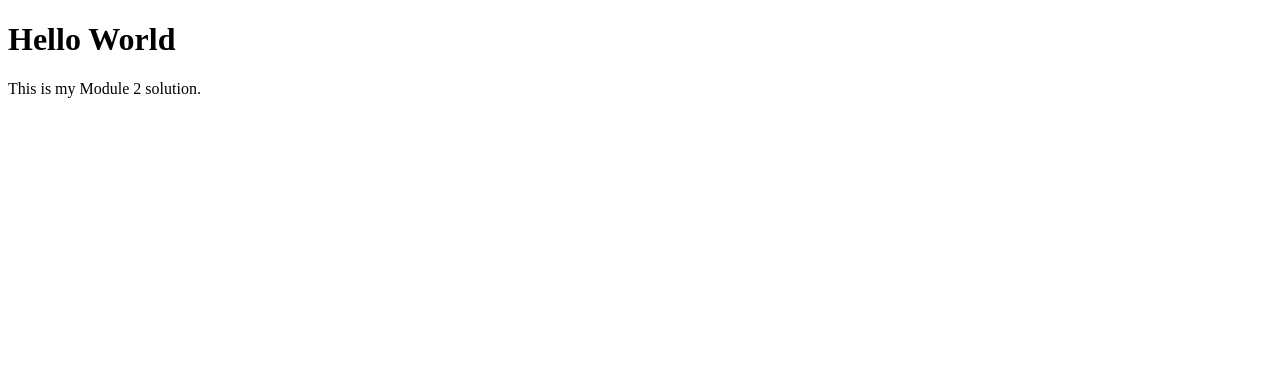
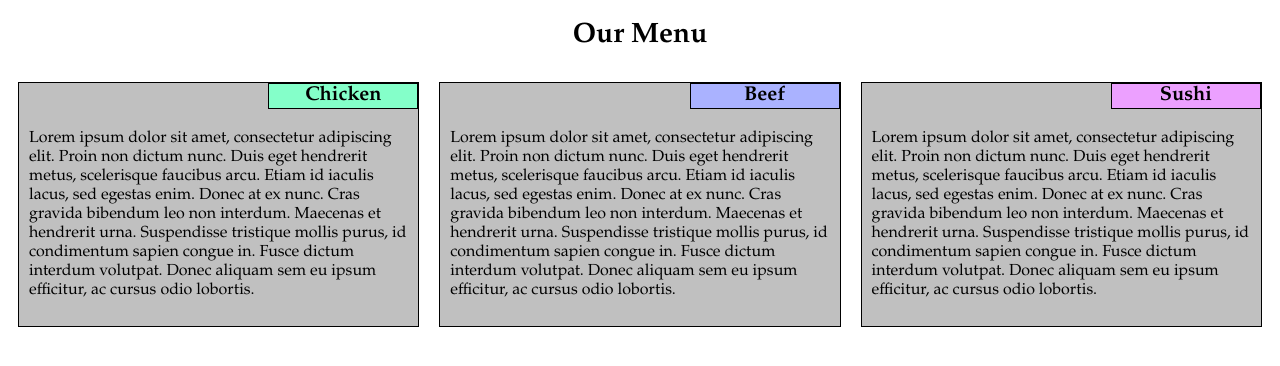
Before and after one commit to mclemens432/mclemens.github.io, a plain HTML site: page module2/index.html in a window 1280 px wide. Drawn offline with Linux system fonts and the light colour scheme.

Commit message:
finished module 2 solution

```diff
--- a/module2/index.html
+++ b/module2/index.html
@@ -1,7 +1,30 @@
 <!DOCTYPE html>
 <html>
+<head>
+  <meta charset="utf-8">
+  <meta name="viewport" content="width=device-width, initial-scale=1">
+  <title>Our Menu (Module 2 Solution)</title>
+  <link rel="stylesheet" href="module2.css">
+ </head>
 <body>
-<h1>Hello World</h1>
-<p>This is my Module 2 solution.</p>
+	<h1>Our Menu</h1>
+	<section class="lg-1 med-1 sm-1">
+		<div>
+			<h2 id="chicken">Chicken</h2>
+			<p>Lorem ipsum dolor sit amet, consectetur adipiscing elit. Proin non dictum nunc. Duis eget hendrerit metus, scelerisque faucibus arcu. Etiam id iaculis lacus, sed egestas enim. Donec at ex nunc. Cras gravida bibendum leo non interdum. Maecenas et hendrerit urna. Suspendisse tristique mollis purus, id condimentum sapien congue in. Fusce dictum interdum volutpat. Donec aliquam sem eu ipsum efficitur, ac cursus odio lobortis.</p>
+		</div>
+	</section>
+	<section class="lg-1 med-1 sm-1">
+		<div>
+			<h2 id="beef">Beef</h2>
+			<p>Lorem ipsum dolor sit amet, consectetur adipiscing elit. Proin non dictum nunc. Duis eget hendrerit metus, scelerisque faucibus arcu. Etiam id iaculis lacus, sed egestas enim. Donec at ex nunc. Cras gravida bibendum leo non interdum. Maecenas et hendrerit urna. Suspendisse tristique mollis purus, id condimentum sapien congue in. Fusce dictum interdum volutpat. Donec aliquam sem eu ipsum efficitur, ac cursus odio lobortis.</p>
+		</div>
+	</section>
+	<section class="lg-1 med-2 sm-1">
+		<div>
+			<h2 id="sushi">Sushi</h2>
+			<p>Lorem ipsum dolor sit amet, consectetur adipiscing elit. Proin non dictum nunc. Duis eget hendrerit metus, scelerisque faucibus arcu. Etiam id iaculis lacus, sed egestas enim. Donec at ex nunc. Cras gravida bibendum leo non interdum. Maecenas et hendrerit urna. Suspendisse tristique mollis purus, id condimentum sapien congue in. Fusce dictum interdum volutpat. Donec aliquam sem eu ipsum efficitur, ac cursus odio lobortis.</p>
+		</div>
+	</section>
 </body>
 </html>
--- /dev/null
+++ b/module2/module2.css
@@ -0,0 +1,58 @@
+/*Base styles*/
+* {
+	box-sizing: border-box;
+	font-family: 'Garamond';
+}
+h1 {
+	text-align: center;
+	font-size: 1.75em;
+}
+div {
+	border: 1px solid black;
+	background-color: #C0C0C0;
+	position: relative;
+	padding: 30px 10px 10px 10px;
+	margin: 10px;
+}
+h2 {
+	text-align: center;
+	border: 1px solid black;
+	width: 150px;
+	margin: 0;
+	position: absolute;
+	top: 0;
+	right: 0;
+	font-size: 1.25em;
+}
+#chicken {
+	background-color: #84FFC9;
+}
+#beef {
+	background-color: #AAB2FF;
+}
+#sushi {
+	background-color: #ECA0FF;
+}
+/*Media queries*/
+@media (min-width: 992px) {
+	.lg-1 {
+		float: left;
+		width: 33.33%;
+	}
+}
+@media (min-width: 768px) and (max-width: 991px) {
+	.med-1 {
+		float: left;
+		width: 50%;
+	}
+	.med-2 {
+		float: left;
+		width: 100%;
+	}
+}
+@media (max-width:767px) {
+	.sm-1 {
+		float: left;
+		width: 100%;
+	}
+}
```
Also changed, not shown: 1 other file.
